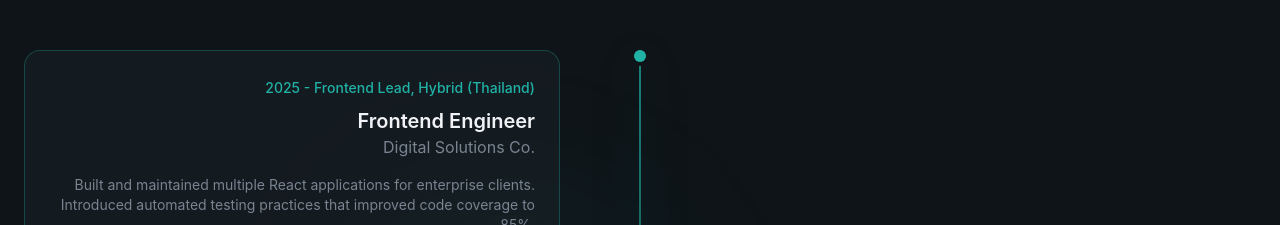
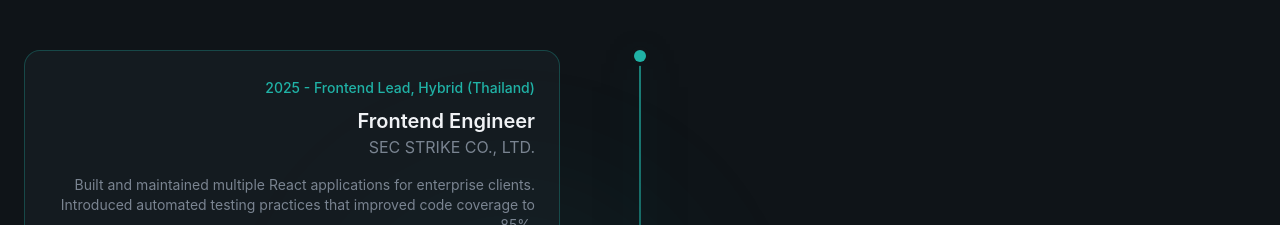
Before and after one commit to donecho/Dev-PERSONAL-PORTFOLIO-Zin, a React (Vite) app: page / in a window 1280 px wide. Shown: the part 5260-5485 px from the top of the page. Built offline with nearby package versions, Linux system fonts and the light colour scheme.

Commit message:
Section fixed

```diff
--- a/src/sections/Experience.jsx
+++ b/src/sections/Experience.jsx
@@ -3,7 +3,7 @@ const experiences = [
   {
     period: "2025 - Frontend Lead, Hybrid (Thailand)",
     role: "Frontend Engineer",
-    company: "Digital Solutions Co.",
+    company: "SEC STRIKE CO., LTD.",
     description:
       "Built and maintained multiple React applications for enterprise clients. Introduced automated testing practices that improved code coverage to 85%.",
     technologies: ["React", "Redux", "Jest", "Nodejs"],
```
